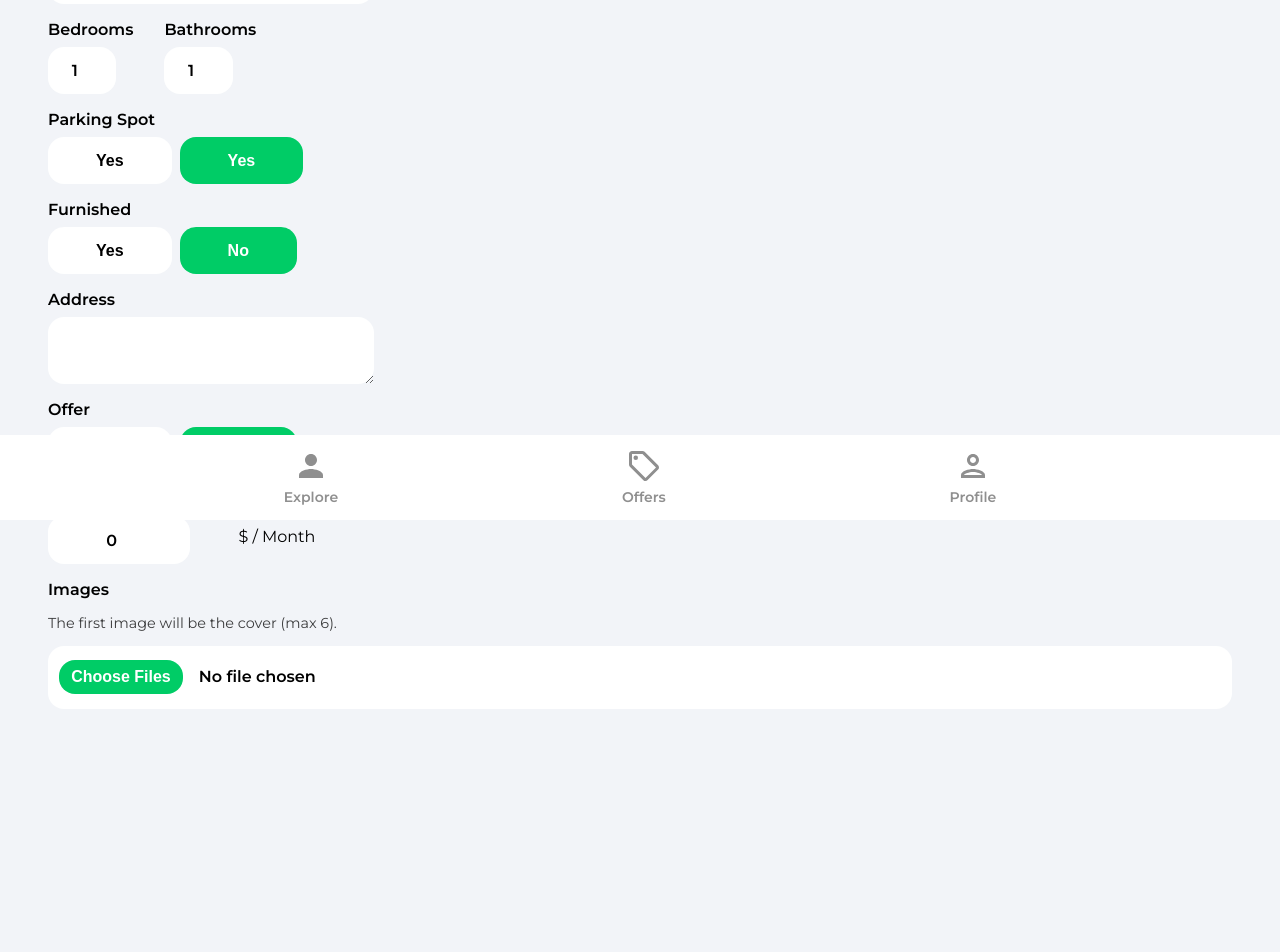
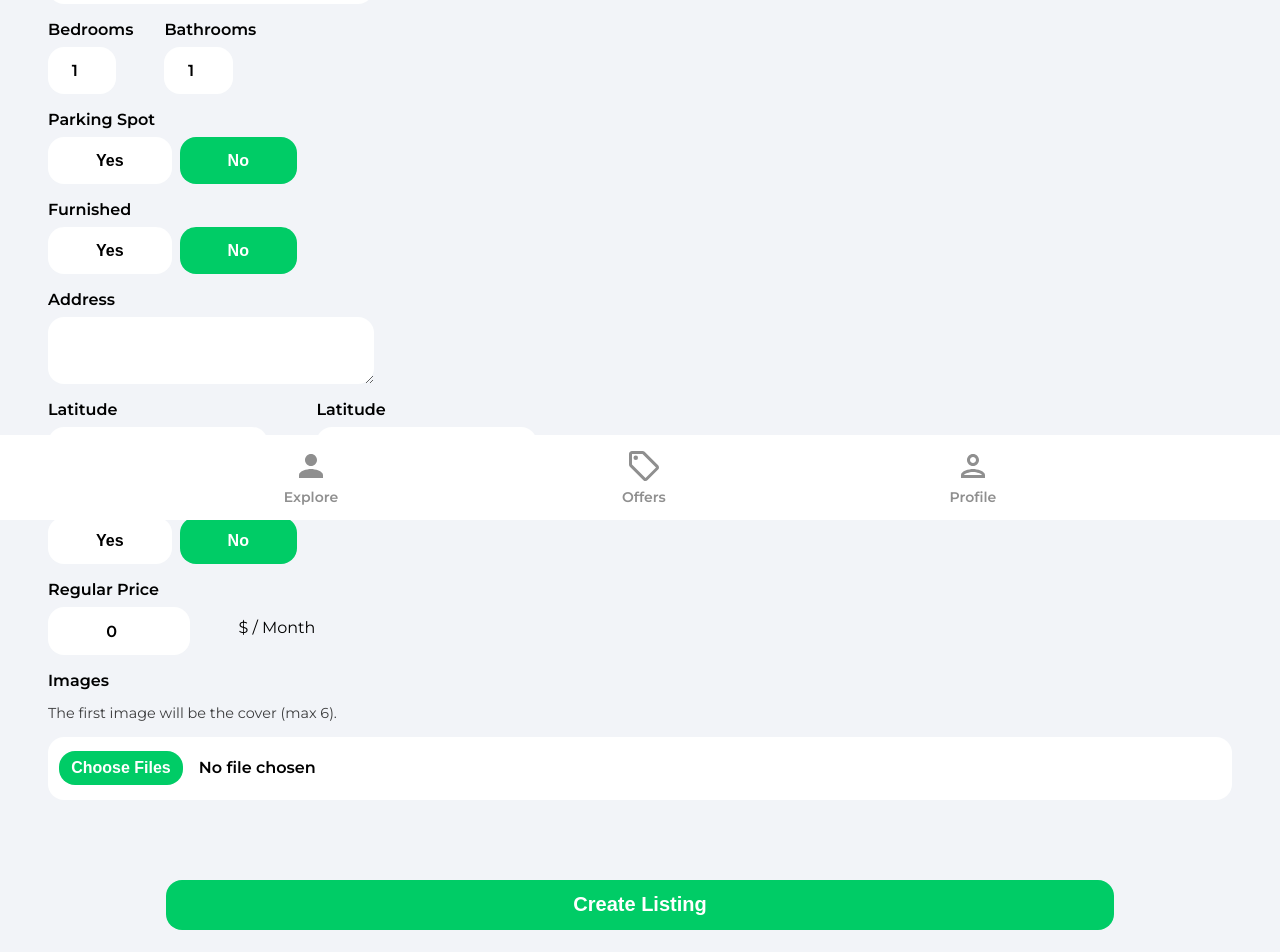
Before and after one commit to MoeinDeveloper92/House-MarketPlace, a React (Create React App) app: page /create-listing in a window 1280 px wide. Shown: the part 280-1232 px from the top of the page. Before the commit the page ends 1149 px from the top, so only its background shows below. Built offline with nearby package versions, Linux system fonts and the light colour scheme; no server answers; sample sign-in values are in the browser's storage.

Commit message:
some changes

```diff
--- a/src/pages/CreateListing.jsx
+++ b/src/pages/CreateListing.jsx
@@ -2,10 +2,11 @@ import React, { useState, useEffect, useRef } from "react";
 import { getAuth, onAuthStateChanged } from "firebase/auth";
 import { useNavigate } from "react-router-dom";
 import Spinner from "../components/Spinner";
+import { toast } from "react-toastify";
 
 function CreateListing() {
   const [loading, setLoading] = useState(false);
-  const [geolocationEnabled, setGeolocationEnabled] = useState(true);
+  const [geolocationEnabled, setGeolocationEnabled] = useState(false);
   const [formData, setFormData] = useState({
     type: "rent",
     name: "",
@@ -66,10 +67,78 @@ function CreateListing() {
     return <Spinner />;
   }
 
-  const onMutate = (e) => {};
+  const onMutate = (e) => {
+    //check to see wether it is a file upload or another data type
+    //for booleans it comes here as a string and we need to trun it to actual boolean
+    let boolean = null;
 
-  const onSubmit = (e) => {
+    if (e.target.value === "true") {
+      boolean = true;
+    }
+    if (e.target.value === "false") {
+      boolean = false;
+    }
+
+    //Files
+    if (e.target.files) {
+      setFormData((prevState) => ({
+        ...prevState,
+        //is an array of images
+        images: e.target.files,
+      }));
+    }
+
+    //Text||bool||numbers
+    if (!e.target.files) {
+      setFormData((prevState) => ({
+        ...prevState,
+        //if boo is null, make use of right side
+        [e.target.id]: boolean ?? e.target.value,
+      }));
+    }
+  };
+
+  const onSubmit = async (e) => {
     e.preventDefault();
+    setLoading(true);
+    //here we do geo coding and do upload images on storage and put data in fire store
+    if (discountedPrice >= regularPrice) {
+      setLoading(false);
+      toast.error("The discounted price should be less than regular price");
+      return;
+    }
+    //we need to make sure that the user cannot upload more than six images
+    if (images.length > 6) {
+      setLoading(false);
+      toast.error("Max 6 images");
+      return;
+    }
+    //this is an object which holds latitude and longitude
+    let geolocation = {};
+    let location = {};
+
+    if (geolocationEnabled) {
+      const res = await fetch(
+        `https://maps.googleapis.com/maps/api/geocode/json?address=${address}&key=${"AIzaSyD8Vab - I38pZmEGAgVMykfgqjb_ygbQey8"}`
+      );
+      const data = await res.json();
+      geolocation.lat = data.results[0]?.geometry.location.lat ?? 0;
+      geolocation.lng = data.results[0]?.geometry.location.lng ?? 0;
+      location =
+        data.status === "ZERO_RESULTS"
+          ? "undefined"
+          : data.results[0]?.formatted_address;
+      if (location === undefined || location.includes("undefined")) {
+        setLoading(false);
+        toast.error("Please Enter a correct addres");
+        return;
+      }
+    } else {
+      geolocation.lat = latitude;
+      geolocation.lng = longitude;
+      location = address;
+    }
+    setLoading(false);
   };
   return (
     <div className="profile">
@@ -77,11 +146,13 @@ function CreateListing() {
         <p className="pageHeader">Create a Listing</p>
       </header>
       <main>
+        {/* form has got onSubmit handler for form submission */}
         <form onSubmit={onSubmit}>
           <label className="formLabel">Sell / Rent</label>
           <div className="formButtons">
             <button
               type="button"
+              //when we set our state we look at the id, it should be matcehd
               id="type"
               value={"sale"}
               onClick={onMutate}
@@ -162,7 +233,7 @@ function CreateListing() {
               value={false}
               onClick={onMutate}
             >
-              Yes
+              No
             </button>
           </div>
 
@@ -242,6 +313,10 @@ function CreateListing() {
               className={
                 !offer && offer !== null ? "formButtonActive" : "formButton"
               }
+              id="offer"
+              type="button"
+              value={false}
+              onClick={onMutate}
             >
               No
             </button>
@@ -292,6 +367,9 @@ function CreateListing() {
             multiple
             required
           />
+          <button className="primaryButton createListingButton" type="submit">
+            Create Listing
+          </button>
         </form>
       </main>
     </div>
```
